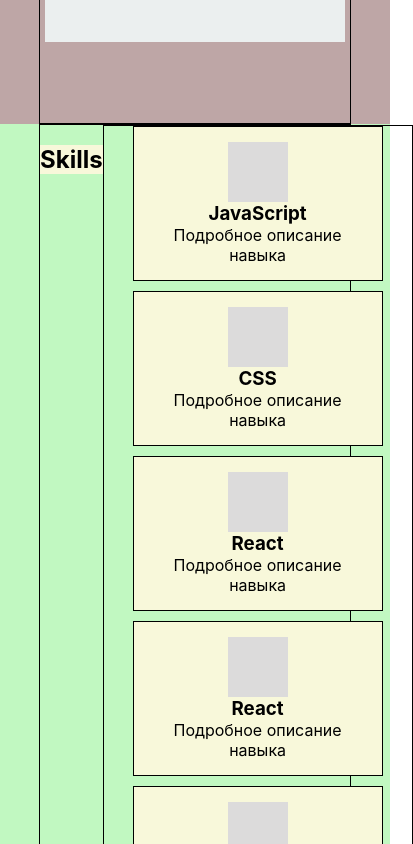
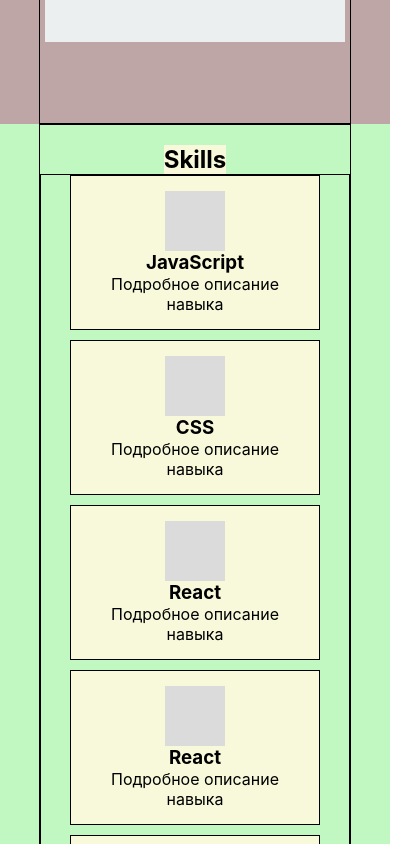
Before and after one commit to NadzeyaValatkevich/my-portfolio, a React (Create React App) app: page / in a window 390 px wide. Shown: the part 800-1644 px from the top of the page, 413 px wide, since content can reach past the window. Built offline with nearby package versions, Linux system fonts and the light colour scheme.

Commit message:
fixed styles Skills

```diff
--- a/src/skills/Skills.module.css
+++ b/src/skills/Skills.module.css
@@ -5,11 +5,12 @@
 .skillsContainer {
     align-items: center;
     flex-direction: column;
-    justify-content: space-between;
+    /*justify-content: space-between;*/
 }
 .title {
     margin-top: 20px;
     background-color: #f8f8da;
+    /*align-self: center;*/
 }
 .skills {
     border: 1px solid;
@@ -23,4 +24,7 @@
     .skills {
         justify-content: center;
     }
+    .skillsBlock {
+        height: 100%;
+    }
 }
```
Also changed, not shown: package.json (+7 -1 lines), 1 other file (tests, documents, lock files or other folders).
